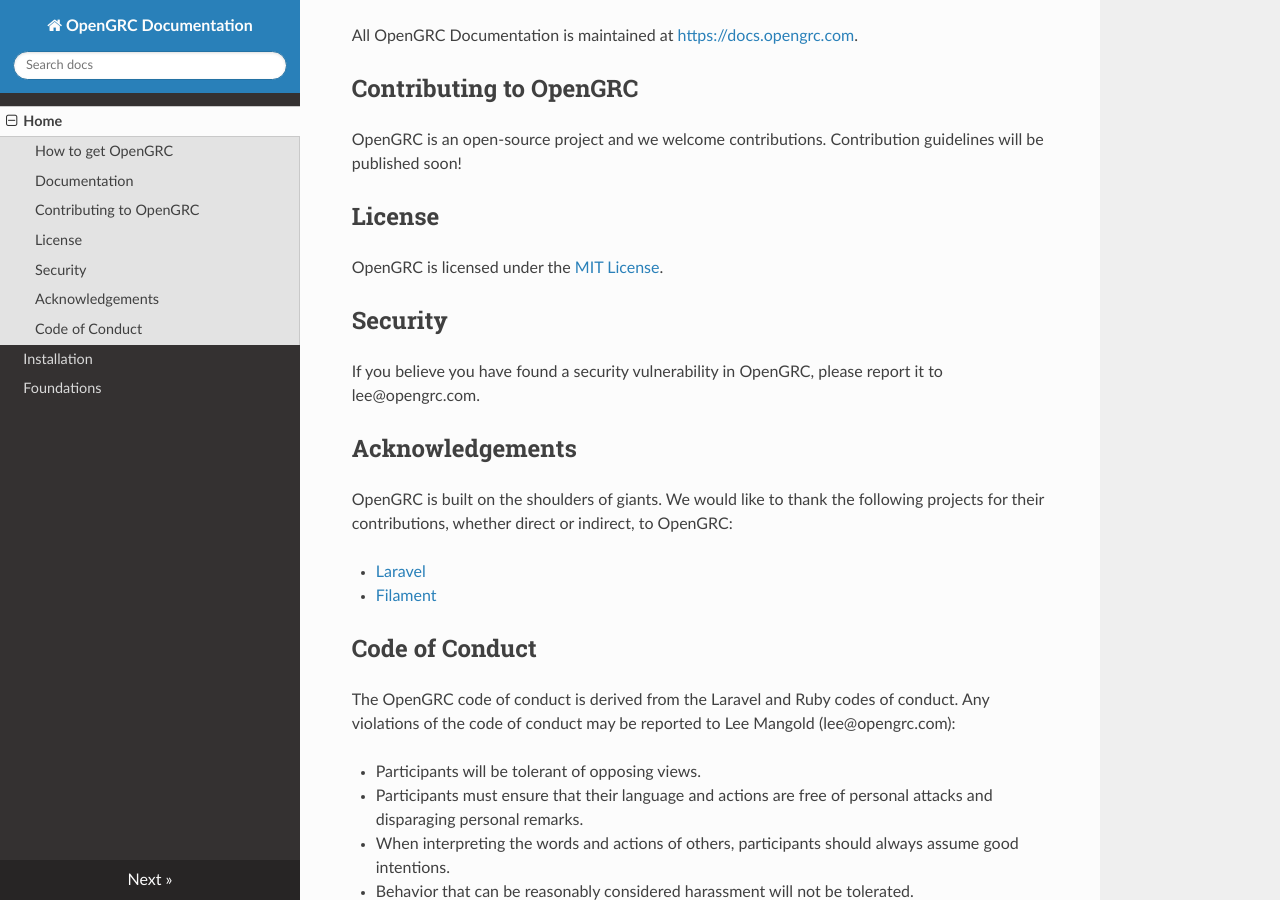
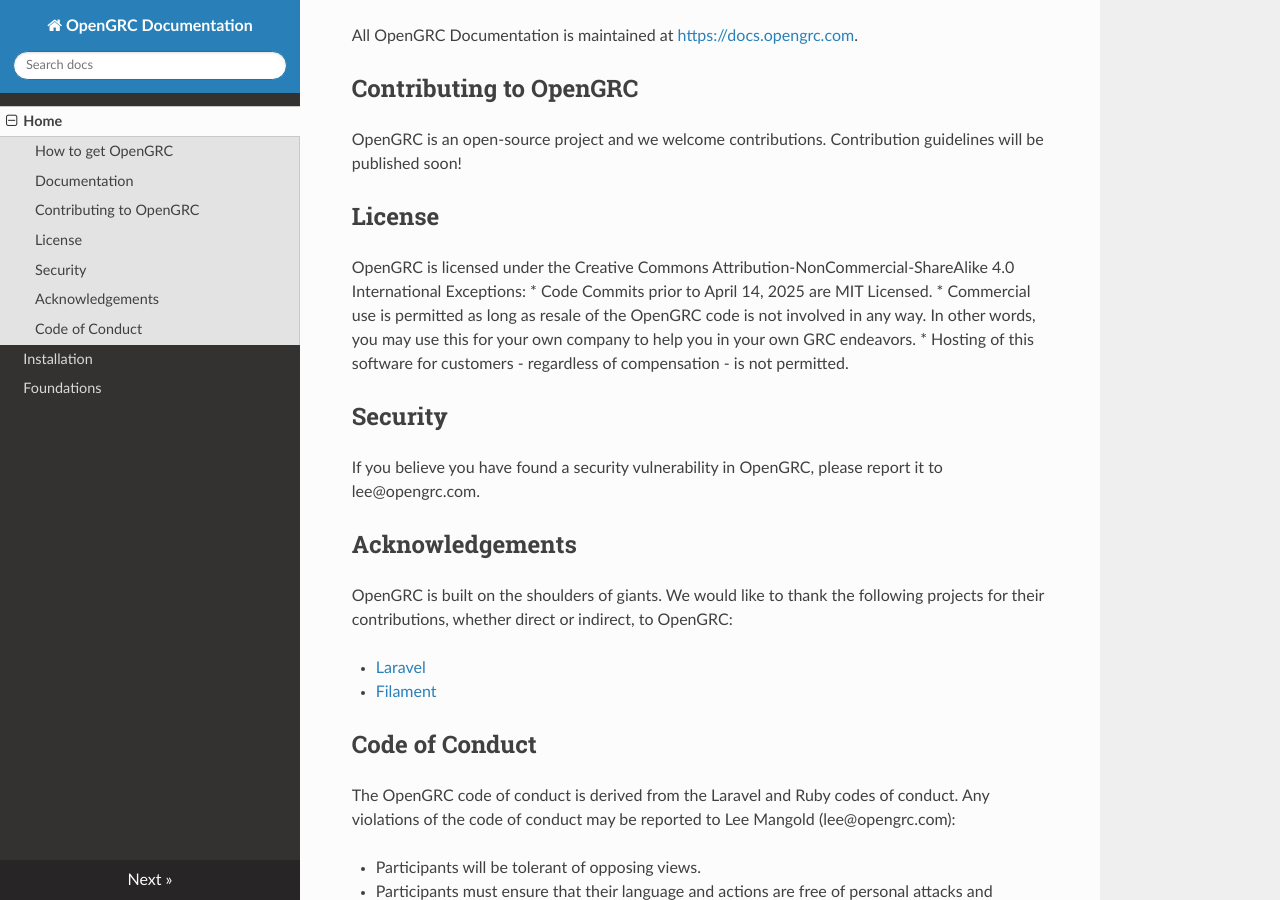
Before and after one commit to LeeMangold/opengrc-docs, an MkDocs documentation site: the page built from docs/index.md, in a window 1280 px wide and 900 px high, scrolled down 1128 px. Built offline with MkDocs 1.6.1, drawn with Linux system fonts in a browser that asks for light colours; nearby versions of some CDN libraries.

Commit message:
Update index.md

```diff
--- a/docs/index.md
+++ b/docs/index.md
@@ -30,8 +30,11 @@ All OpenGRC Documentation is maintained at [https://docs.opengrc.com](https://do
 OpenGRC is an open-source project and we welcome contributions. Contribution guidelines will be published soon!
 
 ## License
-
-OpenGRC is licensed under the [MIT License](https://opensource.org/licenses/MIT).
+OpenGRC is licensed under the Creative Commons Attribution-NonCommercial-ShareAlike 4.0 International
+Exceptions:
+* Code Commits prior to April 14, 2025 are MIT Licensed.
+* Commercial use is permitted as long as resale of the OpenGRC code is not involved in any way. In other words, you may use this for your own company to help you in your own GRC endeavors.
+* Hosting of this software for customers - regardless of compensation - is not permitted.
 
 ## Security
 
```
